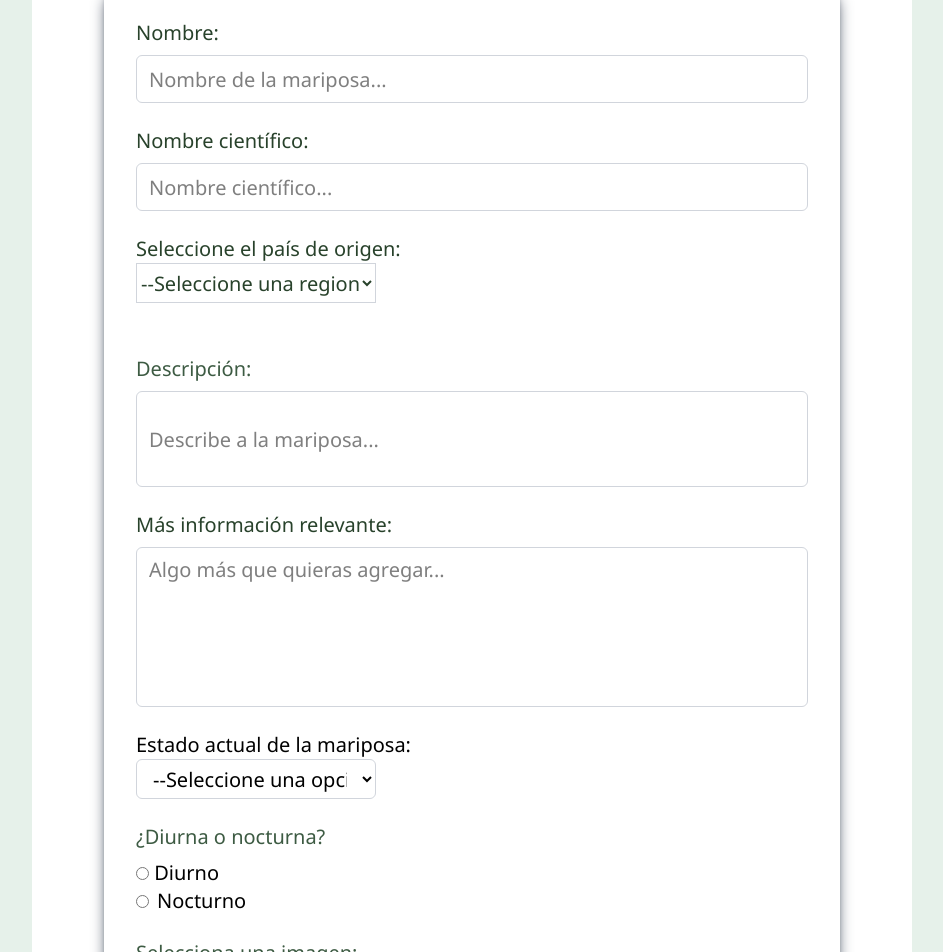
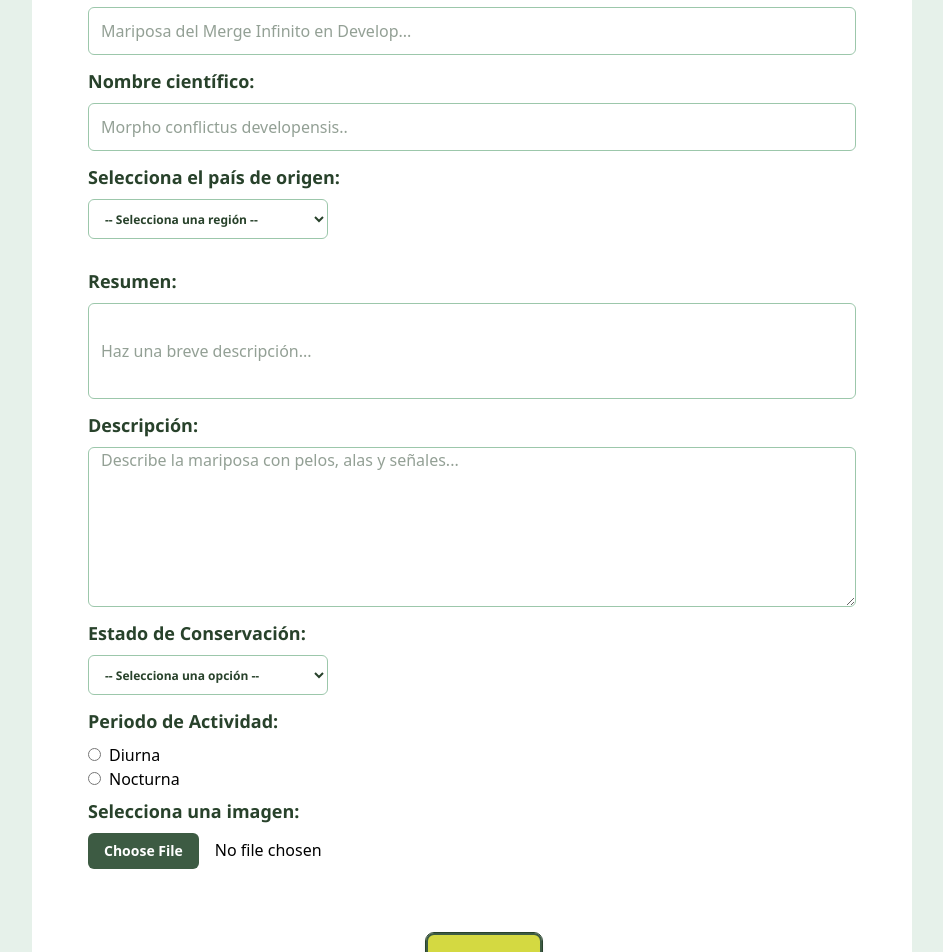
Before and after one commit to Proyecto-Asia/asian-butterflies, a React (Vite) app: page /newbutterfly in a window 1280 px wide. Shown: the part 323-1275 px from the top of the page, without its empty margins (168-1111 px from the left). Built offline with nearby package versions, Linux system fonts and the light colour scheme; data requests are answered from the project's data file.

Commit message:
style: reformat styles to comply with Design System  and adjust to prototype. Add components (#26)

```diff
--- a/src/components/CountrySelect.jsx
+++ b/src/components/CountrySelect.jsx
@@ -72,9 +72,9 @@ onChange({ region: nuevaRegion, location: "" }); // Usamos nuevaRegion
         id="region"
         value={regionSeleccionada}
         onChange={cambiarRegion}
-        className="border border-gray-300 h-10 w-60"
+        className="rounded-md border border-mint-green-200 h-10 w-60 mt-2 text-mint-green-700 text-xs focus:border-mint-green-600 focus:outline-2vw outline-mint-green-200 px-3 py-2"
       >
-        <option value=""> --Seleccione una region--</option>
+        <option value="">-- Selecciona una región --</option>
         <option value="">-- Elige una región --</option>
         {regiones.map((region) => (
           <option key={region} value={region}>
@@ -88,7 +88,7 @@ onChange({ region: nuevaRegion, location: "" }); // Usamos nuevaRegion
         <select
         value={paisSeleccionado}
         onChange={cambiarPais}
-         className="border border-gray-300 h-10 w-60">
+         className="rounded-md border border-mint-green-200 h-10 w-60 mb-3 text-mint-green-700 text-xs focus:border-mint-green-600 focus:outline-2vw outline-mint-green-200 px-3 py-2">
           <option value="">-- Elige un país --</option>
           {regionData[regionSeleccionada].map((pais) => (
             <option key={pais} value={pais}>
--- a/src/components/Createform.jsx
+++ b/src/components/Createform.jsx
@@ -1,6 +1,7 @@
 import Countryselect from "./CountrySelect";
 import Imageselector from "./Imageselector";
 import StatusSelector from "./StatusSelector";
+import Buttons from "../components/Buttons";
 const CreateForm = ({
   FormData,
   onChange,
@@ -11,14 +12,11 @@ const CreateForm = ({
   return (
     <>
       <form onSubmit={onSubmit}>
-        <div className="font-segoe flex justify-center min-h-screen p-4">
-          <div className="w-400 p-4 sm:p-6 lg:p-8 pt-6 sm:pt-8 text-lg sm:text-xl bg-white rounded-md shadow-lg shadow-gray-700">
-            <div className="space-y-4 sm:space-y-6">
         {/* Nombre */}
         <div className="flex flex-col">
           <label
             htmlFor="name-butterfly-input"
-                  className="text-[#28422B] mb-2 font-medium"
+            className="font-bold text-mint-green-700 mb-2 text-sm lg:text-lg font-segoe"
           >
             Nombre:
           </label>
@@ -26,10 +24,10 @@ const CreateForm = ({
             type="text"
             name="name"
             maxLength="25"
-                  placeholder="Nombre de la mariposa..."
+            placeholder="Mariposa del Merge Infinito en Develop..."
             value={FormData.name}
             onChange={onChange}
-                  className="rounded-md w-full h-10 sm:h-12 bg-white px-3 border border-gray-300 focus:border-[#28422B] focus:outline-none"
+            className="rounded-md w-full h-10 sm:h-12 bg-white px-3 border border-mint-green-200 focus:border-mint-green-600 focus:outline-2vw outline-mint-green-200 text-mint-green-700 mb-3"
             required
           />
         </div>
@@ -38,7 +36,7 @@ const CreateForm = ({
         <div className="flex flex-col">
           <label
             htmlFor="sci-name-butterfly-input"
-                  className="text-[#28422B] mb-2 font-medium"
+            className="font-bold text-mint-green-700 mb-2 text-sm lg:text-lg font-segoe"
           >
             Nombre científico:
           </label>
@@ -48,20 +46,17 @@ const CreateForm = ({
             maxLength="40"
             value={FormData.sciname}
             onChange={onChange}
-                  placeholder="Nombre científico..."
-                  className="rounded-md w-full h-10 sm:h-12 bg-white px-3 border border-gray-300 focus:border-[#3D5B43] focus:outline-none"
+            placeholder="Morpho conflictus developensis.."
+            className="rounded-md w-full h-10 sm:h-12 bg-white px-3 border border-mint-green-200 focus:border-mint-green-600 focus:outline-2vw outline-mint-green-200 text-mint-green-700 mb-3"
             required
           />
         </div>
 
         {/* Selección de país */}
         <div>
-                <label className="text-[#28422B]">
-                  Seleccione el país de origen: <br />
-                  <Countryselect
-                    datos={data}
-                    onChange={handleSelectionChange}
-                  />
+          <label className="font-bold text-mint-green-700 mb-2 text-sm lg:text-lg font-segoe">
+            Selecciona el país de origen: <br />
+            <Countryselect datos={data} onChange={handleSelectionChange} />
           </label>
         </div>
 
@@ -69,18 +64,18 @@ const CreateForm = ({
         <div className="flex flex-col">
           <label
             htmlFor="description-butterfly-input"
-                  className="text-[#3D5B43] mb-2 font-medium"
+            className="font-bold text-mint-green-700 mb-2 text-sm lg:text-lg font-segoe"
           >
-                  Descripción:
+            Resumen:
           </label>
           <input
             type="text"
             name="shortDescription"
             maxLength="166"
-                  placeholder="Describe a la mariposa..."
+            placeholder="Haz una breve descripción..."
             value={FormData.shortDescription}
             onChange={onChange}
-                  className="rounded-md w-full h-20 sm:h-24 bg-white px-3 py-2 border border-gray-300 focus:border-[#3D5B43] focus:outline-none"
+            className="rounded-md w-full h-10 sm:h-24 bg-white px-3 border border-mint-green-200 focus:border-mint-green-600 focus:outline-2vw outline-mint-green-200 text-mint-green-700 mb-3"
             required
           />
         </div>
@@ -89,34 +84,34 @@ const CreateForm = ({
         <div className="flex flex-col">
           <label
             htmlFor="long-description-butterfly-input"
-                  className="text-[#28422B] mb-2 font-medium"
+            className="font-bold text-mint-green-700 mb-2 text-sm lg:text-lg font-segoe"
           >
-                  Más información relevante:
+            Descripción:
           </label>
           <textarea
             name="longDescription"
             maxLength="600"
-                  placeholder="Algo más que quieras agregar..."
+            placeholder="Describe la mariposa con pelos, alas y señales..."
             value={FormData.longDescription}
             onChange={onChange}
-                  className="rounded-md h-32 sm:h-40 w-full bg-white px-3 py-2 border border-gray-300 focus:border-[#3D5B43] focus:outline-none resize-none"
+            className="rounded-md w-full h-10 sm:h-40 bg-white px-3 border border-mint-green-200 focus:border-mint-green-600 focus:outline-2vw outline-mint-green-200 text-mint-green-700 mb-3"
             required
           />
         </div>
         <div>
-                <label htmlFor="butterflies-status">
-                  Estado actual de la mariposa: <br />
-                  <StatusSelector
-                    value={FormData.status}
-                    onChange={onChange}
-                  />
+          <label
+            htmlFor="butterflies-status"
+            className="font-bold text-mint-green-700 mb-2 text-sm lg:text-lg font-segoe"
+          >
+            Estado de Conservación: <br />
+            <StatusSelector value={FormData.status} onChange={onChange} />
           </label>
         </div>
 
         {/* Actividad (radio buttons) */}
         <div className="flex flex-col">
-                <label className="text-[#3D5B43] mb-2 font-medium">
-                  ¿Diurna o nocturna?
+          <label className="font-bold text-mint-green-700 mb-2 text-sm lg:text-lg font-segoe">
+            Periodo de Actividad:
           </label>
           <label htmlFor="radio-diurno">
             <input
@@ -125,9 +120,9 @@ const CreateForm = ({
               value="1"
               checked={FormData.activity === "1"}
               onChange={onChange}
-                    className=""
-                  />{" "}
-                  Diurno
+              className="mr-2 text-mint-green-700 text-sm lg:text-lg font-segoe"
+            />
+            Diurna
           </label>
           <label htmlFor="radio-nocturno">
             <input
@@ -136,9 +131,9 @@ const CreateForm = ({
               value="0"
               checked={FormData.activity === "0"}
               onChange={onChange}
-                    className="mr-2 accent-[#28422B]"
+              className="mr-2 text-mint-green-700 mb-3 text-sm lg:text-lg font-segoe"
             />
-                  Nocturno
+            Nocturna
           </label>
         </div>
 
@@ -159,16 +154,12 @@ const CreateForm = ({
         )}
 
         {/* Botón enviar */}
-              <div className="flex flex-col sm:flex-row justify-center gap-3 sm:gap-4 pt-4 sm:pt-6">
-                <button
-                  type="submit"
-                  className="rounded-md bg-[#ABBF60] w-full sm:w-28 h-10 sm:h-12 text-base sm:text-lg font-medium hover:bg-[#9AAF50] transition-colors"
-                >
-                  Agregar
-                </button>
-              </div>
-            </div>
-          </div>
+       <div className="flex justify-center my-8">
+        <Buttons  type="submit"
+          styleType="primary"
+          text="Agregar"
+          className="mt-8 ml-6"
+        />
       </div>
       </form>
     </>
--- a/src/components/Imageselector.jsx
+++ b/src/components/Imageselector.jsx
@@ -34,7 +34,7 @@ const Imageselector = ({ onUploadUrl }) => {
 
   return (
     <div className="flex flex-col gap-2">
-      <label className="text-[#3D5B43] font-medium">
+      <label className="font-bold text-mint-green-700 text-sm lg:text-lg font-segoe">
         Selecciona una imagen:
       </label>
       <input
@@ -44,8 +44,8 @@ const Imageselector = ({ onUploadUrl }) => {
         className="file:mr-4 file:py-2 file:px-4
              file:rounded-md file:border-0
              file:text-sm file:font-semibold
-             file:bg-[#6A994E] file:text-white
-             hover:file:bg-[#588941]
+             file:bg-mint-green-600  file:text-white
+             hover:file:brightness-90 file:outline-mint-green-600
              cursor-pointer"
       />
 
--- a/src/components/StatusSelector.jsx
+++ b/src/components/StatusSelector.jsx
@@ -16,9 +16,9 @@ function StatusSelector({FormData, value, onChange}) {
       name="status" // tiene que coincidir con el nombre que esta en el json
       value={value}
       onChange={onChange}
-      className="border border-gray-300 h-10 w-60 px-3 rounded-md focus:outline-none focus:ring-2 focus:ring-blue-500"
+      className="rounded-md border border-mint-green-200 h-10 w-60 mt-2 text-mint-green-700 text-xs focus:border-mint-green-600 focus:outline-2vw outline-mint-green-200 px-3 py-2 mb-3"
     >
-      <option value="">--Seleccione una opción--</option>
+      <option value="">-- Selecciona una opción --</option>
       {statusData.status.map((status) => (
         <option key={status.value} value={status.value}>
           {status.label}
```
Lines whose indentation alone changed are shown as unchanged.
